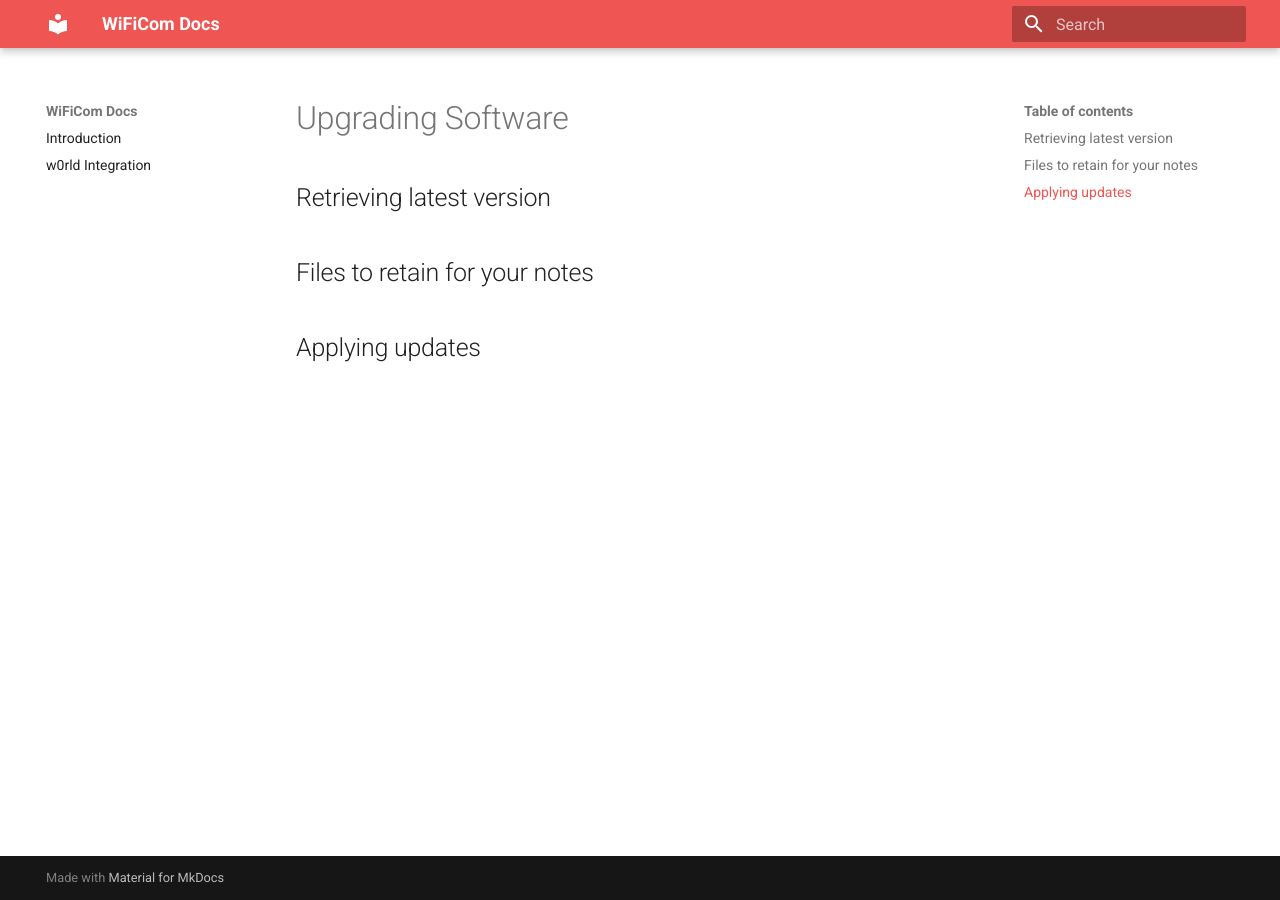
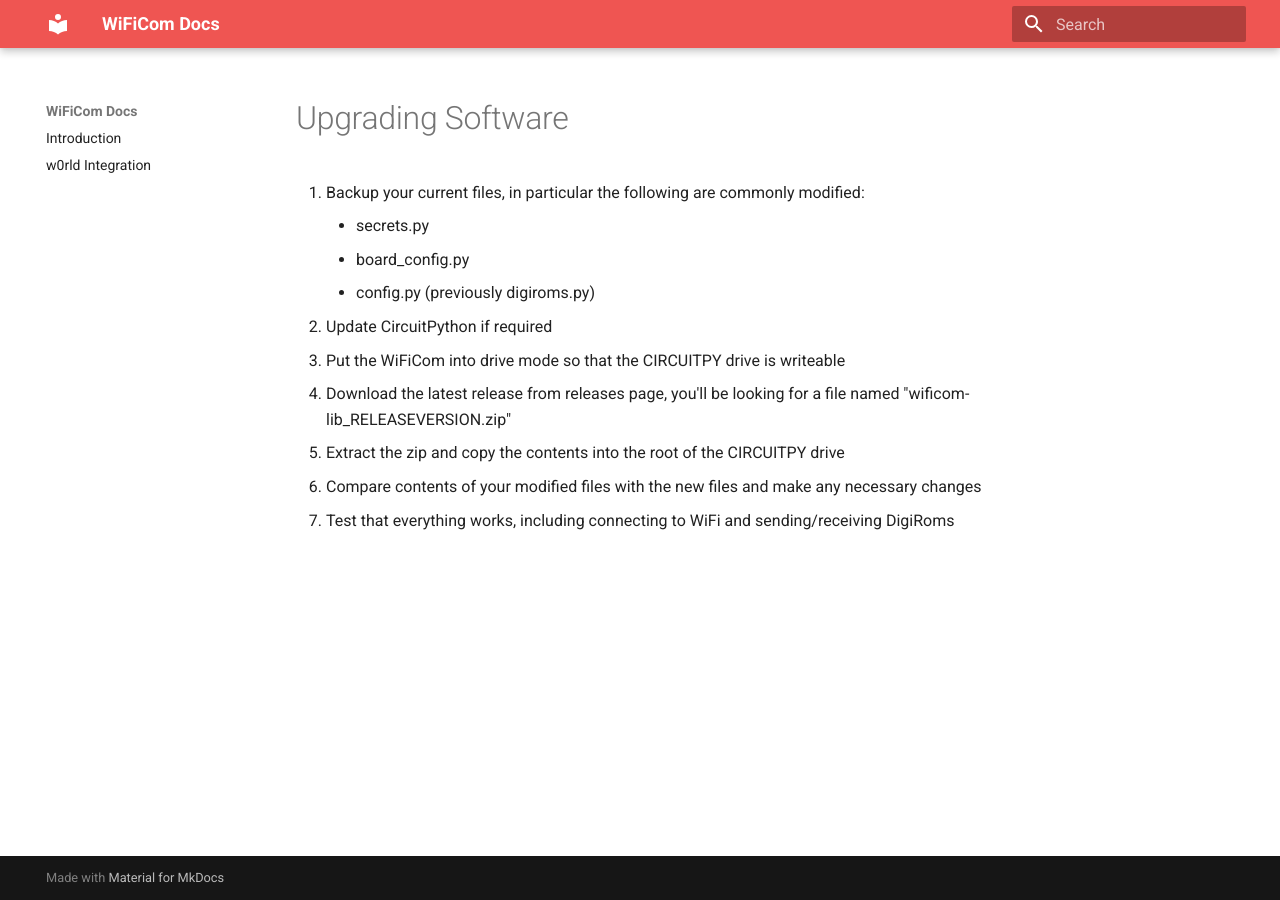
Before and after one commit to mechawrench/wificom-docs, an MkDocs documentation site: the page built from docs/upgrading_software.md, in a window 1280 px wide. Built offline with MkDocs 1.6.1 and Material for MkDocs 9.7.7, drawn with Linux system fonts in a browser that asks for light colours.

Commit message:
Add Upgrading (from README)

```diff
--- a/docs/upgrading_software.md
+++ b/docs/upgrading_software.md
@@ -1,7 +1,12 @@
 # Upgrading Software
 
-## Retrieving latest version
-
-## Files to retain for your notes
-
-## Applying updates
+1. Backup your current files, in particular the following are commonly modified:
+    - secrets.py
+    - board_config.py
+    - config.py (previously digiroms.py)
+1. Update CircuitPython if required
+1. Put the WiFiCom into drive mode so that the CIRCUITPY drive is writeable
+1. Download the latest release from releases page, you'll be looking for a file named "wificom-lib_RELEASEVERSION.zip"
+1. Extract the zip and copy the contents into the root of the CIRCUITPY drive
+1. Compare contents of your modified files with the new files and make any necessary changes
+1. Test that everything works, including connecting to WiFi and sending/receiving DigiRoms
```
